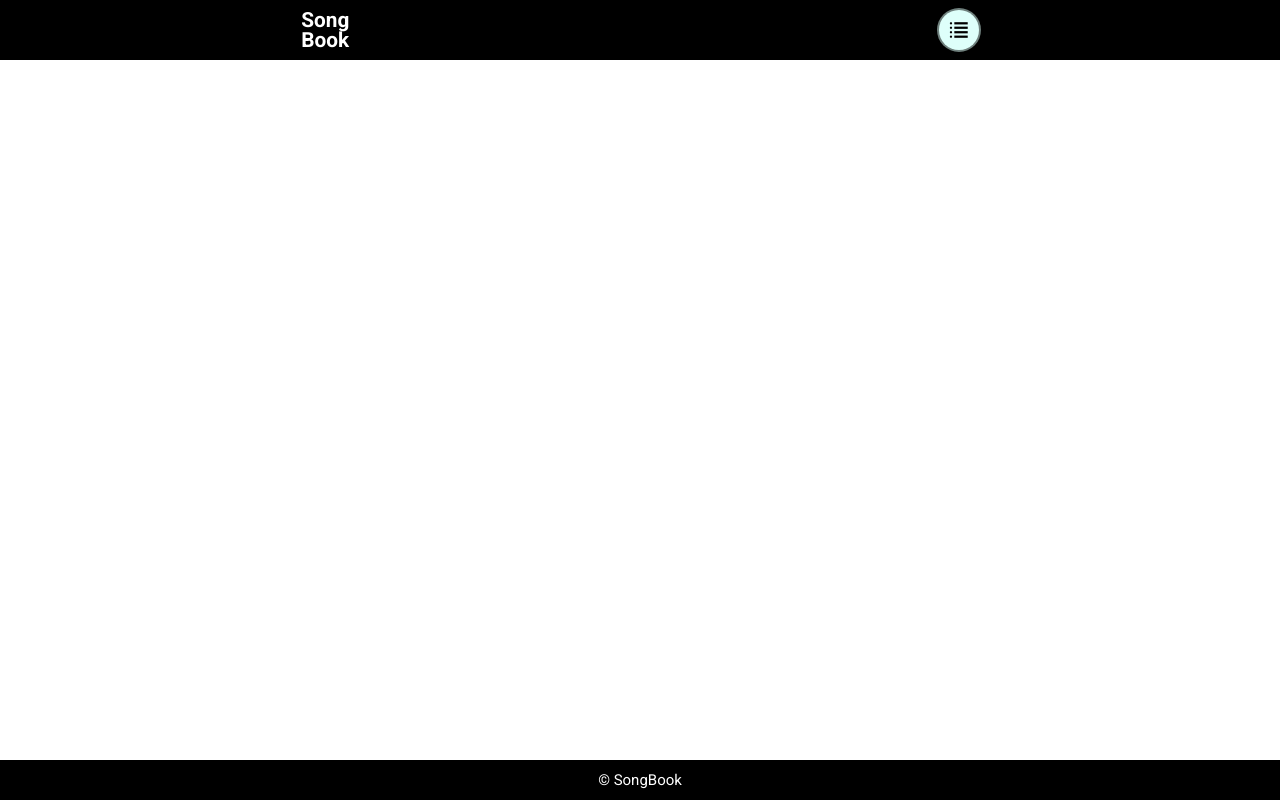
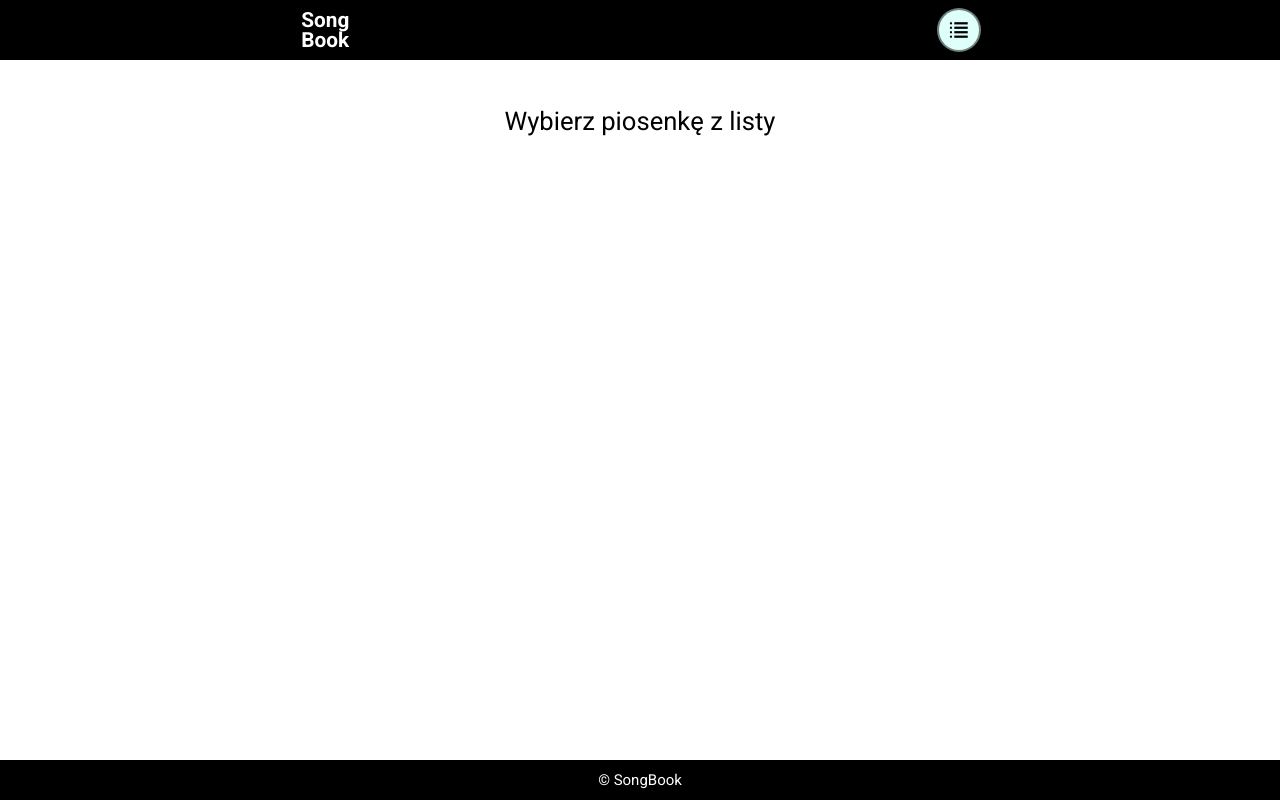
Before and after one commit to patrykkowalski0617/songbook, a React (Create React App) app: page / in a window 1280 px wide. Built offline with nearby package versions, Linux system fonts and the light colour scheme.

Commit message:
"select lyrics info" in Main.js

```diff
--- a/src/components/app/App.js
+++ b/src/components/app/App.js
@@ -16,6 +16,7 @@ class App extends Component {
         displayPlayButton: false,
         displayHeaderButtons: [true, false],
         displayLyrics: false,
+        displayWelcomeInfo: true,
         headerButtonsIconIndex: [0, 0],
         headerFocusedButtounIndex: 0,
         searchResult: this.lyricsList,
@@ -86,6 +87,7 @@ class App extends Component {
                     lyricsData={this.state.lyricsData}
                     counter={this.counter}
                     displayLyrics={this.state.displayLyrics}
+                    displayWelcomeInfo={this.state.displayWelcomeInfo}
                 />
                 <Footer />
             </div>
--- a/src/components/app/logic/getLyricsJson.js
+++ b/src/components/app/logic/getLyricsJson.js
@@ -14,14 +14,15 @@ const getLyricsJson = function(_this) {
                 _this.counter = new Counter(res.data);
                 _this.counter.data.callbackOn.lyricsEnd = () =>
                     _this.switchIcon(1);
-                _this.setState({ lyricsData: lyricsData });
-                _this.setState({ displayPlayButton: true });
-                _this.setState({ displayLyrics: true });
                 _this.setState({
+                    lyricsData: lyricsData,
+                    displayPlayButton: true,
+                    displayLyrics: true,
                     displayLyricsList: false,
-                    displayHeaderButtons: [true, true]
+                    displayHeaderButtons: [true, true],
+                    displayWelcomeInfo: false,
+                    headerFocusedButtounIndex: 1
                 });
-                _this.setState({ headerFocusedButtounIndex: 1 });
                 _this.switchIcon(0);
             })
             .catch(() =>
--- a/src/components/main/Main.js
+++ b/src/components/main/Main.js
@@ -2,6 +2,7 @@ import React from "react";
 import LyricsList from "./lyrics-list/LyricsList";
 import Lyrics from "./lyrics/Lyrics";
 import Metronom from "./metronom/Metronom";
+import WelcomeInfo from "./welcome_info/WelcomeInfo";
 import styled from "styled-components";
 import v from "../style_abstract/variables";
 
@@ -13,10 +14,14 @@ export const MainElement = styled.main`
 `;
 
 function Main(props) {
-    let lyrics, metronom;
+    let lyrics, metronom, welcomeInfo;
     if (props.lyricsData && props.displayLyrics) {
         lyrics = <Lyrics counter={props.counter} />;
         metronom = <Metronom counter={props.counter} />;
+    }
+
+    if (props.displayWelcomeInfo) {
+        welcomeInfo = <WelcomeInfo />;
     }
 
     return (
@@ -27,6 +32,7 @@ function Main(props) {
                     searchResult={props.searchResult}
                     getLyricsJson={props.getLyricsJson}
                 />
+                {welcomeInfo}
                 {lyrics}
                 {metronom}
             </div>
--- /dev/null
+++ b/src/components/main/welcome_info/WelcomeInfo.js
@@ -0,0 +1,19 @@
+import React from "react";
+import styled from "styled-components";
+import v from "../../style_abstract/variables";
+
+export const ContainerElement = styled.div`
+    font-size: ${v.space.s5};
+    text-align: center;
+    padding-top: ${v.space.s7};
+`;
+
+const WelcomeInfo = function() {
+    return (
+        <ContainerElement>
+            <p>Wybierz piosenkę z listy</p>
+        </ContainerElement>
+    );
+};
+
+export default WelcomeInfo;
```
